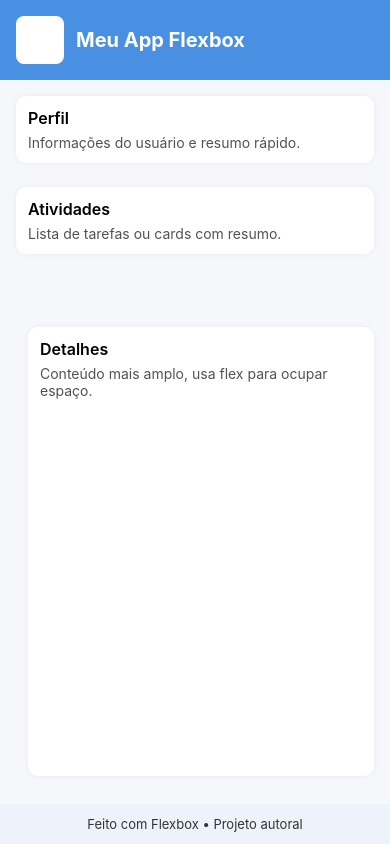
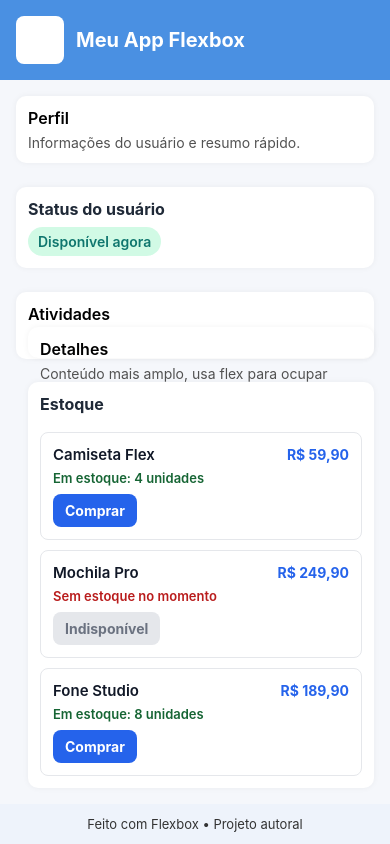
Before and after one commit to vieiraassis08-coder/-Dispositivos-M-veis, a React Native app: screen / in a window 390 px wide. Built offline with nearby package versions, Linux system fonts and the light colour scheme.

Commit message:
Add conditional rendering examples

```diff
--- a/App.js
+++ b/App.js
@@ -8,6 +8,13 @@ export default function App() {
   const { width } = useWindowDimensions();
   const isWide = width >= 600;
 
+  const userOnline = true;
+  const products = [
+    { id: 1, name: 'Camiseta Flex', price: 'R$ 59,90', stock: 4 },
+    { id: 2, name: 'Mochila Pro', price: 'R$ 249,90', stock: 0 },
+    { id: 3, name: 'Fone Studio', price: 'R$ 189,90', stock: 8 },
+  ];
+
   return (
     <SafeAreaView style={styles.container}>
       <StatusBar barStyle="dark-content" />
@@ -16,11 +23,46 @@ export default function App() {
       <View style={[styles.main, isWide ? styles.row : styles.column]}>
         <View style={styles.leftColumn}>
           <Card title="Perfil" content="Informações do usuário e resumo rápido." />
+
+          <View style={styles.infoBox}>
+            <Text style={styles.sectionTitle}>Status do usuário</Text>
+            {userOnline ? (
+              <Text style={styles.statusOnline}>Disponível agora</Text>
+            ) : (
+              <Text style={styles.statusOffline}>Offline no momento</Text>
+            )}
+          </View>
+
           <Card title="Atividades" content="Lista de tarefas ou cards com resumo." />
         </View>
 
         <View style={styles.rightColumn}>
           <Card title="Detalhes" content="Conteúdo mais amplo, usa flex para ocupar espaço." large />
+
+          <View style={styles.productSection}>
+            <Text style={styles.sectionTitle}>Estoque</Text>
+
+            {products.map((product) => (
+              <View key={product.id} style={styles.productCard}>
+                <View style={styles.productHeader}>
+                  <Text style={styles.productName}>{product.name}</Text>
+                  <Text style={styles.productPrice}>{product.price}</Text>
+                </View>
+
+                {product.stock > 0 ? (
+                  <Text style={styles.stockAvailable}>Em estoque: {product.stock} unidades</Text>
+                ) : (
+                  <Text style={styles.stockUnavailable}>Sem estoque no momento</Text>
+                )}
+
+                {product.stock > 0 ? (
+                  <Text style={styles.actionButton}>Comprar</Text>
+                ) : (
+                  <Text style={styles.actionButtonDisabled}>Indisponível</Text>
+                )}
+              </View>
+            ))}
+          </View>
         </View>
       </View>
 
--- a/styles.js
+++ b/styles.js
@@ -46,6 +46,7 @@ export default StyleSheet.create({
   rightColumn: {
     flex: 2,
     marginLeft: 12,
+    gap: 12,
   },
 
   /* Card */
@@ -72,6 +73,104 @@ export default StyleSheet.create({
     color: '#525252',
   },
 
+  infoBox: {
+    backgroundColor: '#fff',
+    borderRadius: 10,
+    padding: 12,
+    marginBottom: 12,
+    shadowColor: '#000',
+    shadowOpacity: 0.05,
+    shadowRadius: 6,
+    elevation: 2,
+  },
+  sectionTitle: {
+    fontSize: 16,
+    fontWeight: '700',
+    color: '#1f2937',
+    marginBottom: 8,
+  },
+  statusOnline: {
+    color: '#0f766e',
+    backgroundColor: '#d1fae5',
+    paddingHorizontal: 10,
+    paddingVertical: 6,
+    borderRadius: 999,
+    alignSelf: 'flex-start',
+    fontWeight: '600',
+  },
+  statusOffline: {
+    color: '#991b1b',
+    backgroundColor: '#fee2e2',
+    paddingHorizontal: 10,
+    paddingVertical: 6,
+    borderRadius: 999,
+    alignSelf: 'flex-start',
+    fontWeight: '600',
+  },
+
+  productSection: {
+    backgroundColor: '#fff',
+    borderRadius: 10,
+    padding: 12,
+    shadowColor: '#000',
+    shadowOpacity: 0.05,
+    shadowRadius: 6,
+    elevation: 2,
+  },
+  productCard: {
+    borderWidth: 1,
+    borderColor: '#e5e7eb',
+    borderRadius: 8,
+    padding: 12,
+    marginTop: 10,
+  },
+  productHeader: {
+    flexDirection: 'row',
+    justifyContent: 'space-between',
+    alignItems: 'center',
+    marginBottom: 6,
+  },
+  productName: {
+    fontSize: 15,
+    fontWeight: '600',
+    color: '#111827',
+  },
+  productPrice: {
+    fontSize: 14,
+    fontWeight: '700',
+    color: '#2563eb',
+  },
+  stockAvailable: {
+    fontSize: 13,
+    color: '#166534',
+    fontWeight: '600',
+    marginBottom: 8,
+  },
+  stockUnavailable: {
+    fontSize: 13,
+    color: '#b91c1c',
+    fontWeight: '600',
+    marginBottom: 8,
+  },
+  actionButton: {
+    alignSelf: 'flex-start',
+    backgroundColor: '#2563eb',
+    color: '#fff',
+    paddingHorizontal: 12,
+    paddingVertical: 8,
+    borderRadius: 8,
+    fontWeight: '700',
+  },
+  actionButtonDisabled: {
+    alignSelf: 'flex-start',
+    backgroundColor: '#e5e7eb',
+    color: '#6b7280',
+    paddingHorizontal: 12,
+    paddingVertical: 8,
+    borderRadius: 8,
+    fontWeight: '700',
+  },
+
   /* Footer */
   footer: {
     padding: 12,
```
